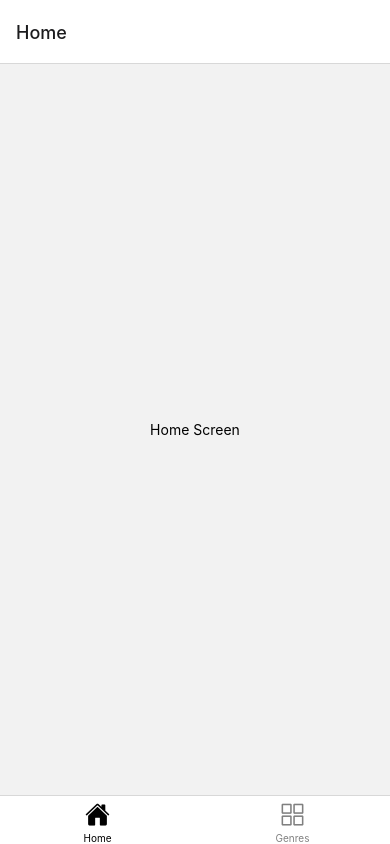
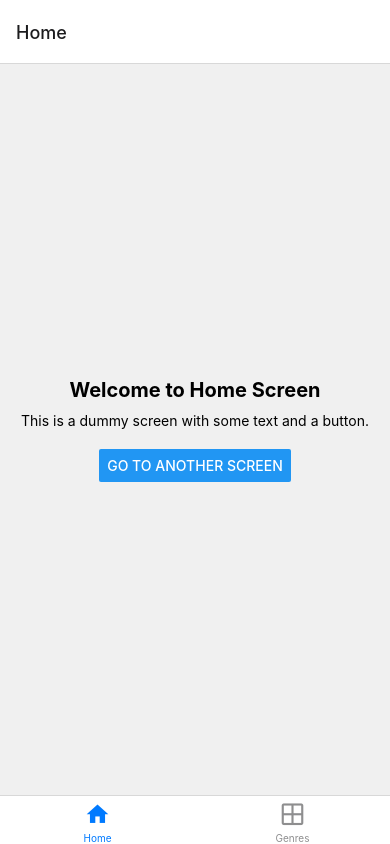
Before and after one commit to rizkyhaksono/otakudesu-mobile, a React Native app: screen /MainScreen in a window 390 px wide. Built offline with nearby package versions, Linux system fonts and the light colour scheme.

Commit message:
feat (splash): binding to main screen

```diff
--- a/App.js
+++ b/App.js
@@ -1,33 +1,21 @@
-import { StatusBar } from "expo-status-bar";
-import { StyleSheet } from "react-native";
 import { NavigationContainer } from "@react-navigation/native";
-import MyTabs from "./src/components/tabs";
+import { createStackNavigator } from "@react-navigation/stack";
 import { Provider } from "react-redux";
 import { store } from "./src/redux/store";
+import SplashScreen from "./src/screens/splash";
+import MainScreen from "./src/screens/main-screen";
+
+const Stack = createStackNavigator();
 
 export default function App() {
   return (
     <Provider store={store}>
       <NavigationContainer>
-        <StatusBar style="auto" />
-        <MyTabs />
+        <Stack.Navigator initialRouteName="Splash" screenOptions={{ headerShown: false }}>
+          <Stack.Screen name="Splash" component={SplashScreen} />
+          <Stack.Screen name="MainScreen" component={MainScreen} />
+        </Stack.Navigator>
       </NavigationContainer>
     </Provider>
   );
 }
-
-const styles = StyleSheet.create({
-  container: {
-    flex: 1,
-    backgroundColor: "#25292e",
-    alignItems: "center",
-  },
-  imageContainer: {
-    flex: 1,
-    paddingTop: 58,
-  },
-  footerContainer: {
-    flex: 1 / 3,
-    alignItems: "center",
-  },
-});
--- a/package.json
+++ b/package.json
@@ -13,6 +13,7 @@
     "@react-native-async-storage/async-storage": "^1.21.0",
     "@react-native-community/masked-view": "^0.1.11",
     "@react-navigation/bottom-tabs": "^6.5.12",
+    "@react-navigation/material-bottom-tabs": "^6.2.20",
     "@react-navigation/native": "^6.1.10",
     "@react-navigation/native-stack": "^6.9.18",
     "@react-navigation/stack": "^6.3.21",
@@ -29,6 +30,7 @@
     "react-dom": "18.2.0",
     "react-native": "0.72.6",
     "react-native-gesture-handler": "~2.12.0",
+    "react-native-paper": "^5.12.3",
     "react-native-reanimated": "~3.3.0",
     "react-native-safe-area-context": "^4.6.3",
     "react-native-screens": "~3.22.0",
--- a/src/components/tabs.js
+++ b/src/components/tabs.js
@@ -1,31 +1,29 @@
 import { createBottomTabNavigator } from "@react-navigation/bottom-tabs";
 import HomeScreen from "../screens/home";
 import Genrescreen from "../screens/genres";
-import { Ionicons } from "@expo/vector-icons";
+import MaterialCommunityIcons from "react-native-vector-icons/MaterialCommunityIcons";
 
 const Tab = createBottomTabNavigator();
 
 export default function MyTabs() {
   return (
-    <Tab.Navigator
-      screenOptions={({ route }) => ({
-        tabBarIcon: ({ color, size }) => {
-          let iconName;
-
-          if (route.name === "Home") {
-            iconName = "ios-home";
-          } else if (route.name === "Genres") {
-            iconName = "grid-outline";
-          }
-
-          return <Ionicons name={iconName} color={color} size={size} />;
-        },
-        tabBarActiveTintColor: "black",
-        tabBarInactiveTintColor: "gray",
-      })}
-    >
-      <Tab.Screen name="Home" component={HomeScreen} />
-      <Tab.Screen name="Genres" component={Genrescreen} />
+    <Tab.Navigator initialRouteName="Home">
+      <Tab.Screen
+        name="Home"
+        component={HomeScreen}
+        options={{
+          tabBarLabel: "Home",
+          tabBarIcon: ({ color }) => <MaterialCommunityIcons name="home" color={color} size={26} />,
+        }}
+      />
+      <Tab.Screen
+        name="Genres"
+        component={Genrescreen}
+        options={{
+          tabBarLabel: "Genres",
+          tabBarIcon: ({ color }) => <MaterialCommunityIcons name="grid-large" color={color} size={26} />,
+        }}
+      />
     </Tab.Navigator>
   );
 }
--- a/src/redux/api/homeApi.js
+++ b/src/redux/api/homeApi.js
@@ -1,3 +1,3 @@
 import { baseApi } from "../axios-base-query";
 
-export const homeApi = baseApi
+export const homeApi = baseApi.enhanceEndpoints({}).injectEndpoints({});
--- a/src/screens/home.js
+++ b/src/screens/home.js
@@ -1,9 +1,30 @@
+import React from "react";
 import { StyleSheet, View, Text, Button } from "react-native";
 
 export default function HomeScreen({ navigation }) {
   return (
-    <View style={{ flex: 1, alignItems: "center", justifyContent: "center" }}>
-      <Text>Home Screen</Text>
+    <View style={styles.container}>
+      <Text style={styles.title}>Welcome to Home Screen</Text>
+      <Text style={styles.description}>This is a dummy screen with some text and a button.</Text>
+      <Button title="Go to Another Screen" onPress={() => navigation.navigate("Genres")} />
     </View>
   );
 }
+
+const styles = StyleSheet.create({
+  container: {
+    flex: 1,
+    alignItems: "center",
+    justifyContent: "center",
+    backgroundColor: "#f0f0f0",
+  },
+  title: {
+    fontSize: 20,
+    fontWeight: "bold",
+    marginBottom: 10,
+  },
+  description: {
+    textAlign: "center",
+    marginBottom: 20,
+  },
+});
--- /dev/null
+++ b/src/screens/main-screen.js
@@ -0,0 +1,20 @@
+import { StatusBar } from "expo-status-bar";
+import { StyleSheet, View } from "react-native";
+import MyTabs from "../components/tabs";
+
+const MainScreen = () => {
+  return (
+    <View style={styles.container}>
+      <StatusBar style="auto" />
+      <MyTabs />
+    </View>
+  );
+};
+
+const styles = StyleSheet.create({
+  container: {
+    flex: 1,
+  },
+});
+
+export default MainScreen;
--- /dev/null
+++ b/src/screens/splash.js
@@ -0,0 +1,33 @@
+import React, { useEffect } from "react";
+import { View, Image, StyleSheet } from "react-native";
+
+const SplashScreen = ({ navigation }) => {
+  useEffect(() => {
+    const timeout = setTimeout(() => {
+      navigation.replace("MainScreen");
+    }, 2000);
+
+    return () => clearTimeout(timeout);
+  }, [navigation]);
+
+  return (
+    <View style={styles.container}>
+      <Image source={require("../../assets/favicon.png")} style={styles.logo} />
+    </View>
+  );
+};
+
+const styles = StyleSheet.create({
+  container: {
+    flex: 1,
+    justifyContent: "center",
+    alignItems: "center",
+  },
+  logo: {
+    width: 200,
+    height: 200,
+    resizeMode: "contain",
+  },
+});
+
+export default SplashScreen;
```
Also changed, not shown: 1 other file (tests, documents, lock files or other folders).
